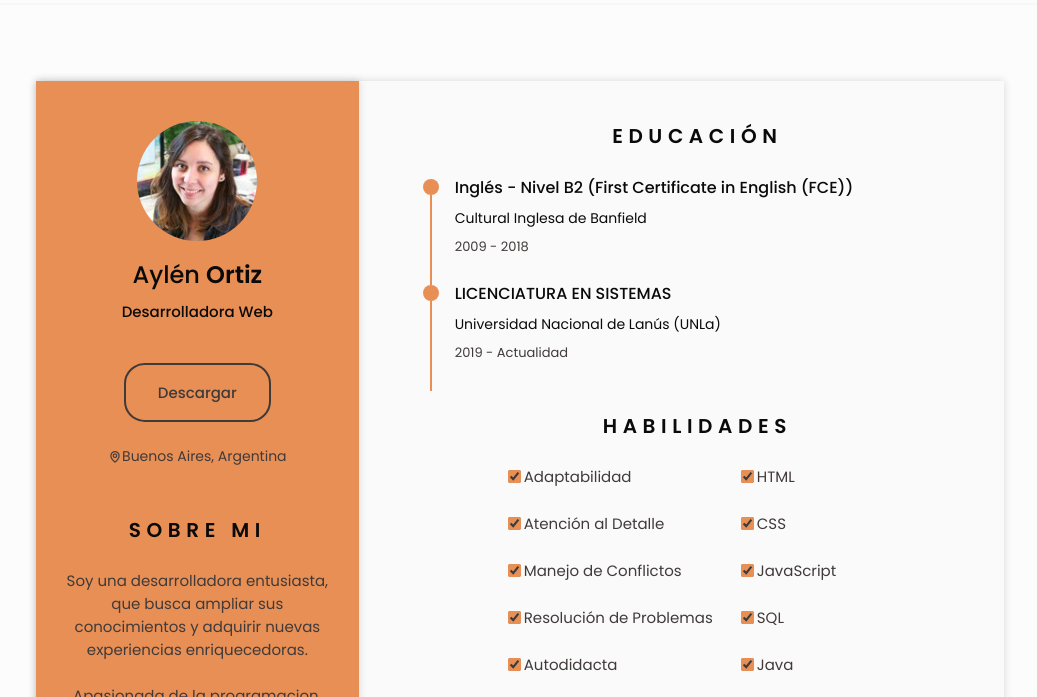
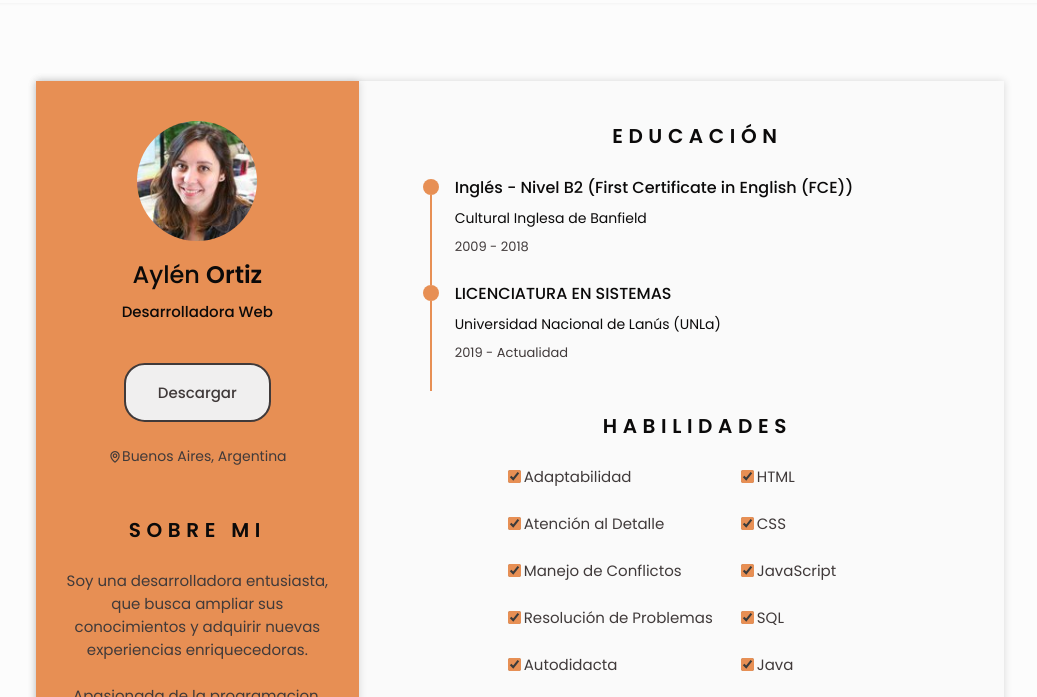
Before and after one commit to lady-coder-16/tp-integrador-CV, a plain HTML site: page index.html in a window 1280 px wide. In both pictures the pointer is over the link "Descargar". Shown: the part 95-792 px from the top of the page, without its empty margins (120-1157 px from the left). Drawn offline with nearby package versions, Linux system fonts and the light colour scheme.

Commit message:
Funcional cambio de color de fondo del boton "Descargar" en pantallas grandes

```diff
--- a/css/style.css
+++ b/css/style.css
@@ -466,6 +466,9 @@ img{
 
 /*Para resoluciones grandes*/
 @media screen and (min-width: 968px){
+    .home__button-movil:hover{
+        background-color: var(--container-color-alt);
+    }
     body{
         margin: 3rem 0;
         padding-top: 10%;
```
